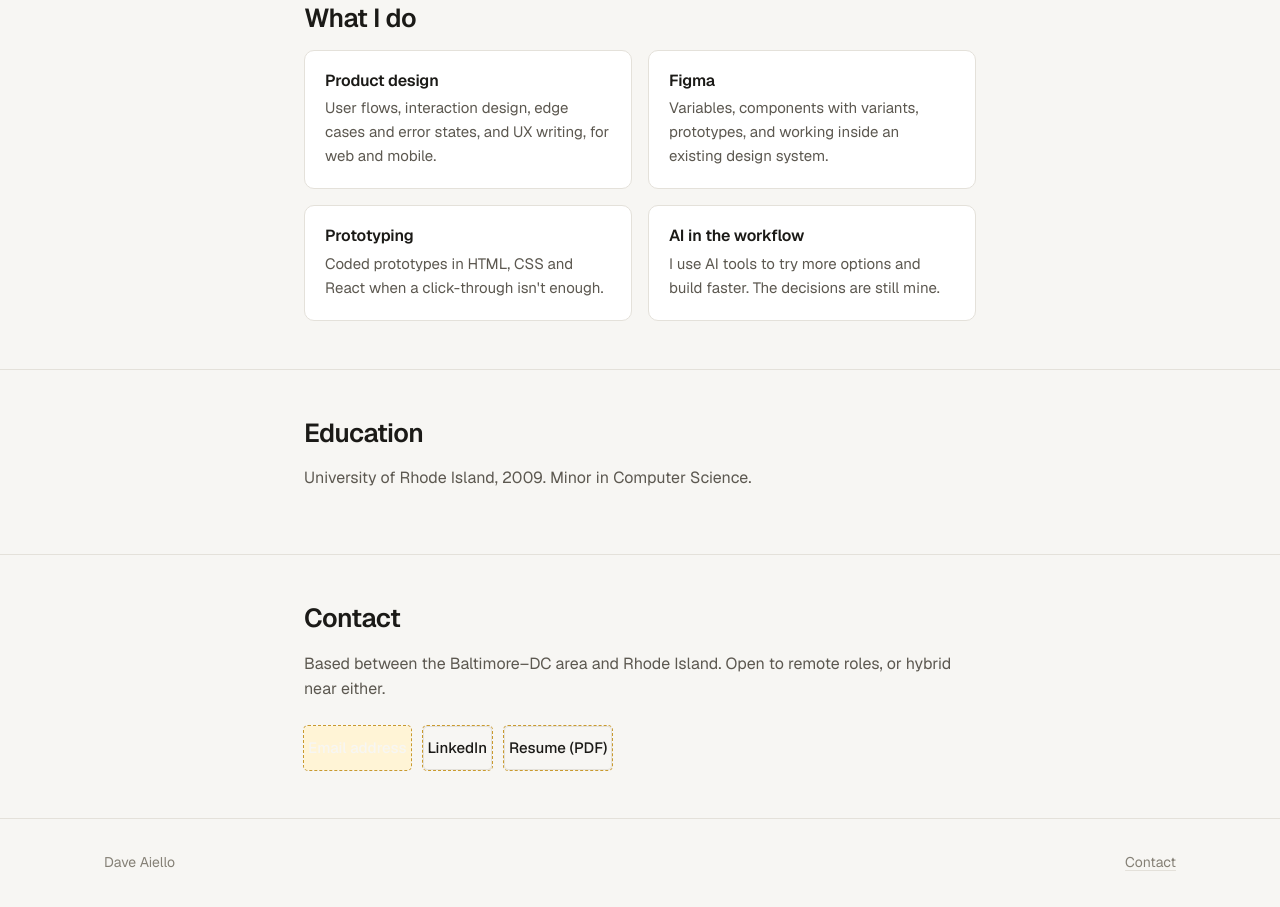
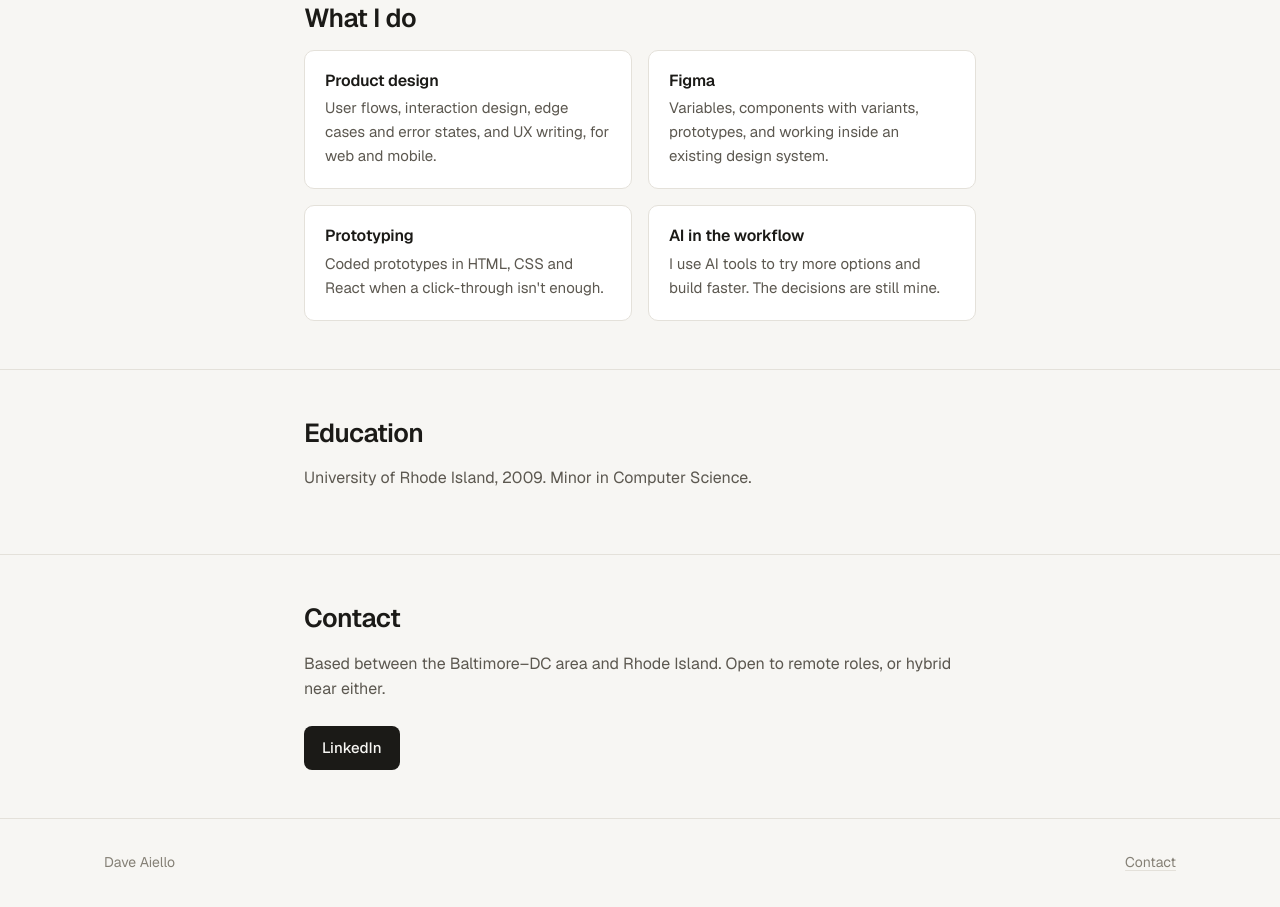
Before and after one commit to Dave-Aiello/portfolio, a plain HTML site: page about/index.html in a window 1280 px wide. Shown: the part 962-1869 px from the top of the page. Drawn offline with nearby package versions, Linux system fonts and the light colour scheme.

Commit message:
About: Contact links to LinkedIn only
Removes the placeholder email and resume buttons.

Co-Authored-By: Claude Opus 5.5 <noreply@anthropic.com>
Claude-Session: https://claude.ai/code/session_01KdwHZStffMf9fdHqttFYc3

```diff
--- a/about/index.html
+++ b/about/index.html
@@ -70,9 +70,7 @@
         <h2>Contact</h2>
         <p class="muted" style="margin-top:12px">Based between the Baltimore–DC area and Rhode Island. Open to remote roles, or hybrid near either.</p>
         <div class="actions">
-          <a class="button todo" href="#">Email address</a>
-          <a class="button secondary todo" href="#">LinkedIn</a>
-          <a class="button secondary todo" href="#">Resume (PDF)</a>
+          <a class="button" href="https://www.linkedin.com/in/daveaiello/">LinkedIn</a>
         </div>
       </div>
     </section>
```
